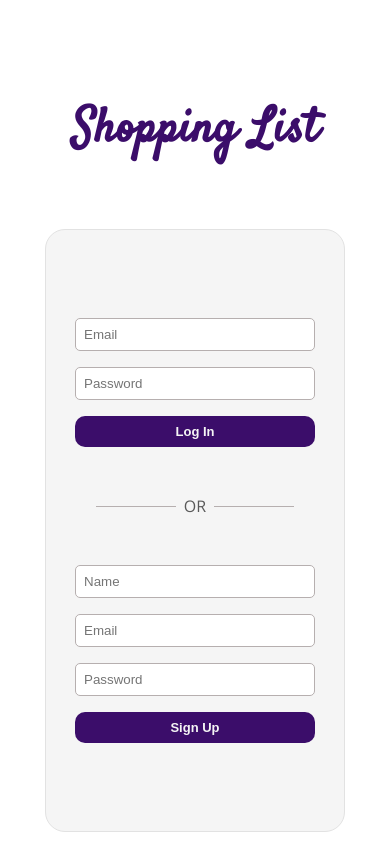
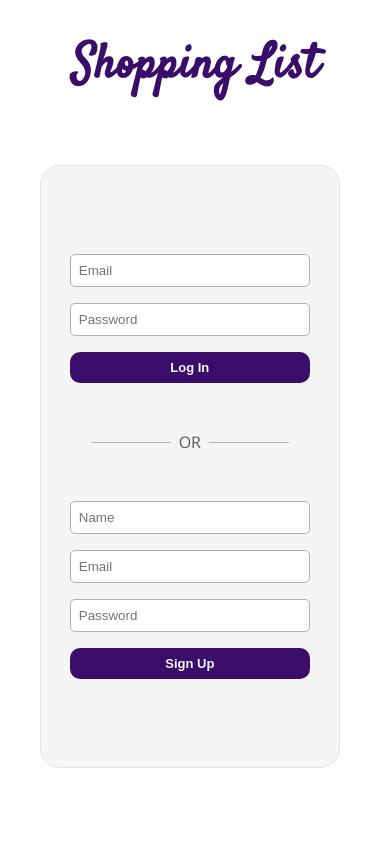
Before and after one commit to SAMURAii-7/shopping-list, a React (Create React App) app in the folder client/: page / in a window 390 px wide. Built offline with nearby package versions, Linux system fonts and the light colour scheme.

Commit message:
fix body padding

```diff
--- a/client/src/index.css
+++ b/client/src/index.css
@@ -364,6 +364,10 @@ nav ul li {
 @media (max-width: 900px) {
     .title {
         font-size: 3rem;
+        margin: 2rem;
+    }
+    body {
+        padding-top: 0;
     }
     .container {
         width: 300px;
```
